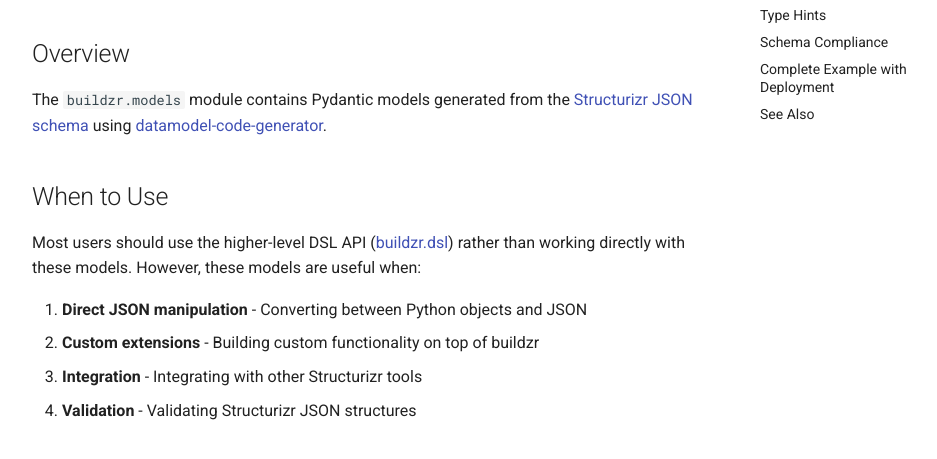
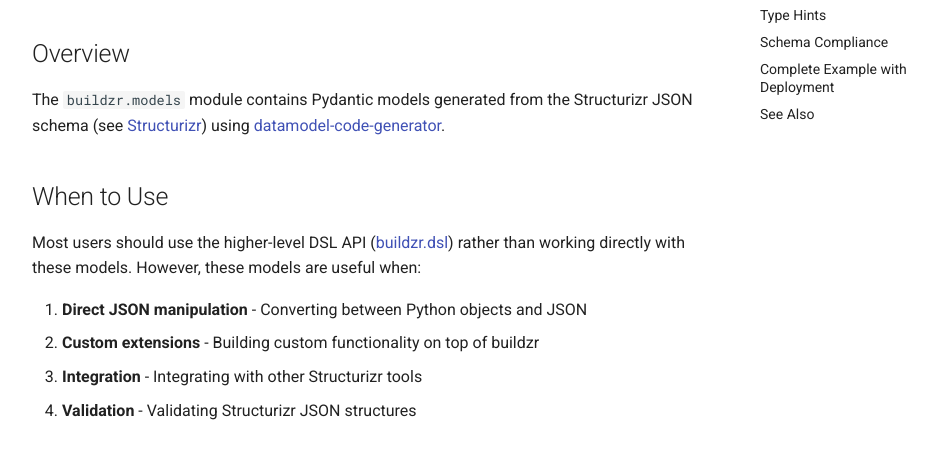
Before and after one commit to amirulmenjeni/buildzr, an MkDocs documentation site: the page built from docs/api/models.md, in a window 1280 px wide and 900 px high, cut to the strip 440-899 px from the top of the window. Shown: the whole strip, without its empty margins (264-1201 px from the left). Built offline with MkDocs 1.6.1 and Material for MkDocs 9.7.7, drawn with Linux system fonts in a browser that asks for light colours; comment, search, counter and statistics services are not loaded; some of the changed text lies outside the part shown.

Commit message:
docs: drop the dead Structurizr JSON schema link

```diff
--- a/docs/api/models.md
+++ b/docs/api/models.md
@@ -8,7 +8,7 @@
 
 ## Overview
 
-The `buildzr.models` module contains Pydantic models generated from the [Structurizr JSON schema](https://github.com/structurizr/json) using [datamodel-code-generator](https://github.com/koxudaxi/datamodel-code-generator).
+The `buildzr.models` module contains Pydantic models generated from the Structurizr JSON schema (see [Structurizr](https://structurizr.com)) using [datamodel-code-generator](https://github.com/koxudaxi/datamodel-code-generator).
 
 ## When to Use
 
@@ -248,5 +248,5 @@
 ## See Also
 
 - [DSL API Reference](dsl.md) - High-level DSL API (recommended)
-- [Structurizr JSON Schema](https://github.com/structurizr/json) - Official schema
+- [Structurizr](https://structurizr.com) - the project that defines the Structurizr JSON schema
 - [User Guide](../user-guide/core-concepts.md) - Usage guide
```
Also changed, not shown: CONTRIBUTING.md (+1 -1 lines), README.md (+2 -2 lines), docs/user-guide/models.md (+1 -1 lines), docs/user-guide/views.md (+1 -1 lines), 2 other files.
